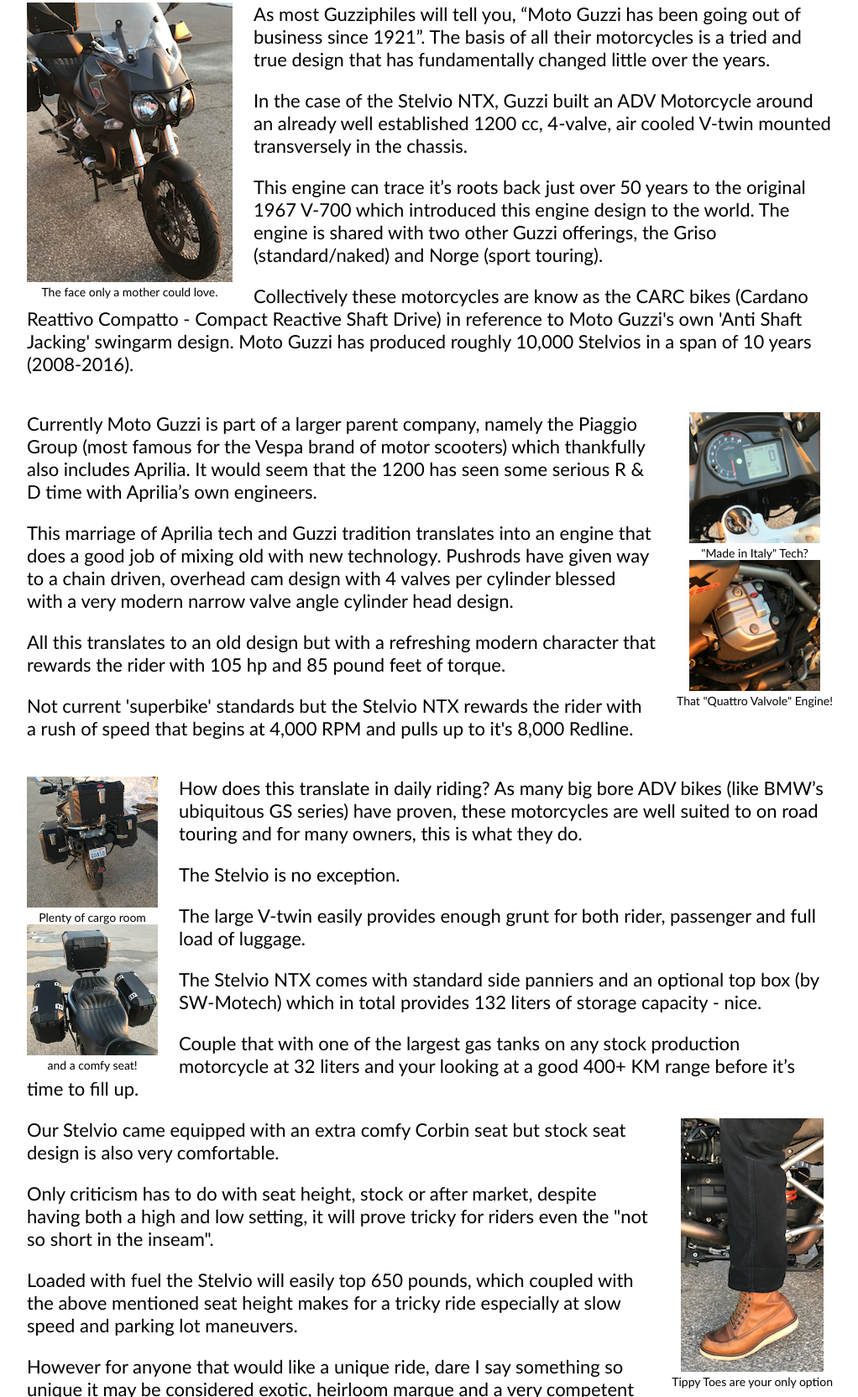
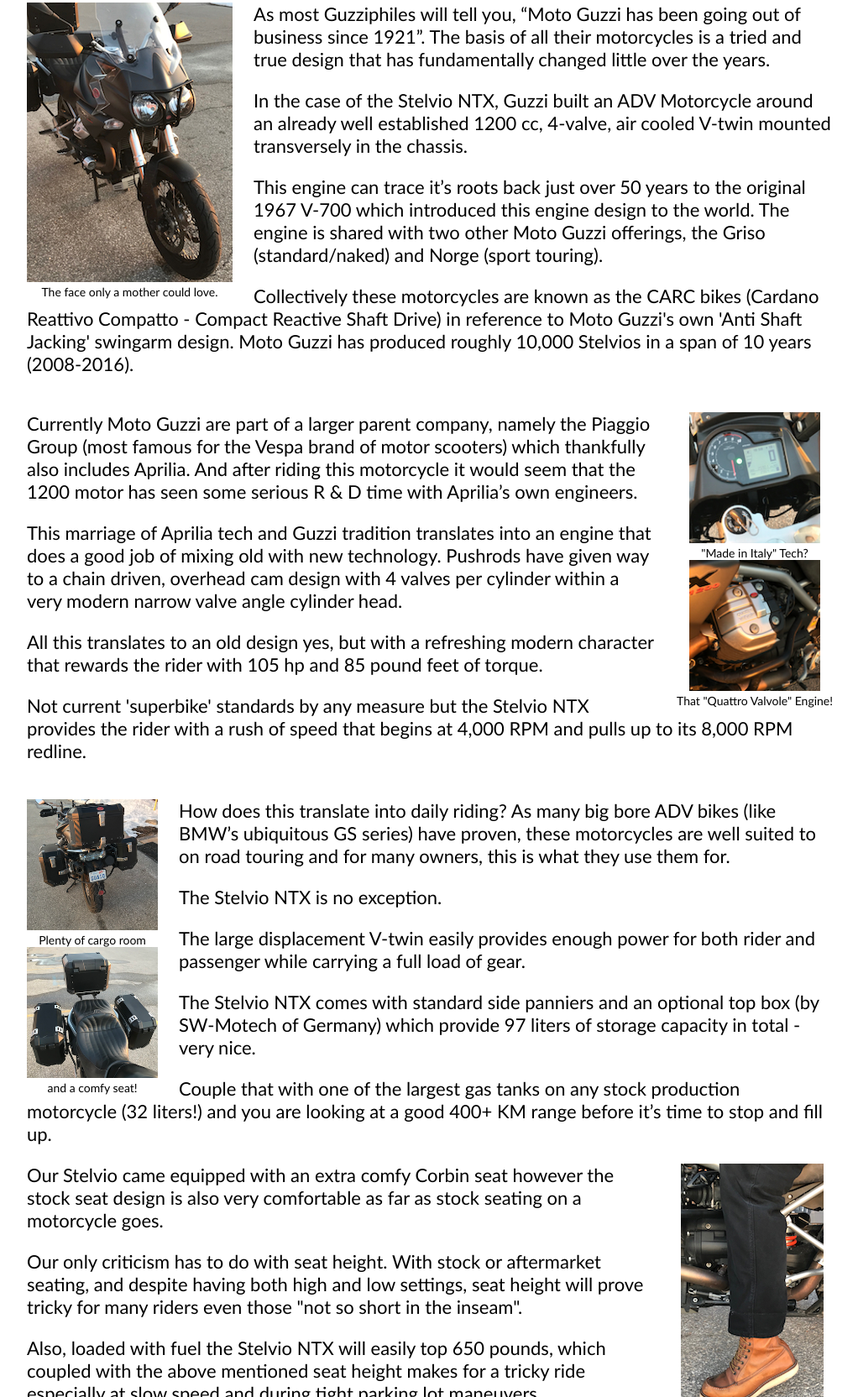
Before and after one commit to paololavita/Canada_Moto_Guide, a plain HTML site: page index.html in a window 1280 px wide. Shown: the part 1136-2800 px from the top of the page at 84% size, without its empty margins (128-1150 px from the left). Drawn offline with Linux system fonts and the light colour scheme.

Commit message:
Update 4 index.html

```diff
--- a/index.html
+++ b/index.html
@@ -96,11 +96,11 @@
 <div class=container>
     <br>
     <br>
-    <p>“Who makes those?” and “Do they still make these?” Now as we all know motorcycles attract a lot of attention but in the case our Stelvio NTX these two comments are most often heard from passersby’s and admirer's alike.</p>
-    <p>It's just part of owning and riding any Moto Guzzi Motorcyle - - new or old alike.</p>
-    <p>Who can fault people because even today a Moto Guzzi is a rare sight on our roads and having ridden this 2013 Moto Guzzi Stelvio 1200 for the past week I have grown accustomed to participating in a somewhat, dare I say  ‘exotic’ and 'exclusive' rare bike club.</p>
+    <p>“Who makes those?” and “Do they still make these?” Now as we all know motorcycles attract a lot of attention but in the case our Stelvio NTX these two comments are most often heard from passer-bys and admirers alike.</p>
+    <p>It's just part of owning and riding any Moto Guzzi motorcyle model new or old alike.</p>
+    <p>Who can fault people because even today a Moto Guzzi is a rare sight on our roads and having ridden this 2013 Moto Guzzi Stelvio NTX 1200 for the past week I have grown accustomed to participating in a somewhat, dare I say  ‘exotic’ and 'exclusive' rare bike club.</p>
     <br>
-    <h4>So what is like spending time Moto Guzzi’s ADV offering?</h4>
+    <h4>So what is it like spending time aboard Moto Guzzi’s ADV offering?</h4>
     <br>
 
     <div class=clearfix1>
@@ -111,8 +111,8 @@
         </div>
         <p>As most Guzziphiles will tell you, “Moto Guzzi has been going out of business since 1921”. The basis of all their motorcycles is a tried and true design that has fundamentally changed little over the years.</p>
         <p>In the case of the Stelvio NTX, Guzzi built an ADV Motorcycle around an already well established 1200 cc, 4-valve, air cooled V-twin mounted transversely in the chassis.</p>
-        <p>This engine can trace it’s roots back just over 50 years to the original 1967 V-700 which introduced this engine design to the world. The engine is shared with two other Guzzi offerings, the Griso (standard/naked) and Norge (sport touring).</p>
-        <p>Collectively these motorcycles are know as the CARC bikes (Cardano Reattivo Compatto - Compact Reactive Shaft Drive) in reference to Moto Guzzi's own 'Anti Shaft Jacking' swingarm design. Moto Guzzi has produced roughly 10,000 Stelvios in a span of 10 years (2008-2016).</p>
+        <p>This engine can trace it’s roots back just over 50 years to the original 1967 V-700 which introduced this engine design to the world. The engine is shared with two other Moto Guzzi offerings, the Griso (standard/naked) and Norge (sport touring).</p>
+        <p>Collectively these motorcycles are known as the CARC bikes (Cardano Reattivo Compatto - Compact Reactive Shaft Drive) in reference to Moto Guzzi's own 'Anti Shaft Jacking' swingarm design. Moto Guzzi has produced roughly 10,000 Stelvios in a span of 10 years (2008-2016).</p>
 
 
     </div>
@@ -125,10 +125,10 @@
                 <a href="cylinder.jpg" target="_blank"><img src="cylinder_page.jpg" height="156" width="156"></a>
                 <figcaption>That "Quattro Valvole" Engine!</figcaption>
         </div>
-        <p>Currently Moto Guzzi is part of a larger parent company, namely the Piaggio Group (most famous for the Vespa brand of motor scooters) which thankfully also includes Aprilia. It would seem that the 1200 has seen some serious R & D time with Aprilia’s own engineers.</p>
-        <p>This marriage of Aprilia tech and Guzzi tradition translates into an engine that does a good job of mixing old with new technology. Pushrods have given way to a chain driven, overhead cam design with 4 valves per cylinder blessed with a very modern narrow valve angle cylinder head design.</p>
-        <p>All this translates to an old design but with a refreshing modern character that rewards the rider with 105 hp and 85 pound feet of torque.</p>
-        <p>Not current 'superbike' standards but the Stelvio NTX rewards the rider with a rush of speed that begins at 4,000 RPM and pulls up to it's 8,000 Redline.</p>
+        <p>Currently Moto Guzzi are part of a larger parent company, namely the Piaggio Group (most famous for the Vespa brand of motor scooters) which thankfully also includes Aprilia. And after riding this motorcycle it would seem that the 1200 motor has seen some serious R & D time with Aprilia’s own engineers.</p>
+        <p>This marriage of Aprilia tech and Guzzi tradition translates into an engine that does a good job of mixing old with new technology. Pushrods have given way to a chain driven, overhead cam design with 4 valves per cylinder within a very modern narrow valve angle cylinder head.</p>
+        <p>All this translates to an old design yes, but with a refreshing modern character that rewards the rider with 105 hp and 85 pound feet of torque.</p>
+        <p>Not current 'superbike' standards by any measure but the Stelvio NTX provides the rider with a rush of speed that begins at 4,000 RPM and pulls up to its 8,000 RPM redline.</p>
 
     </div>
 
@@ -140,11 +140,11 @@
                 <a href="seat.jpg" target="_blank"><img src="seat_page.jpg" height="156" width="156"></a>
                 <figcaption>and a comfy seat!</figcaption>
         </div>
-        <p>How does this translate in daily riding? As many big bore ADV bikes (like BMW’s ubiquitous GS series) have proven, these motorcycles are well suited to on road touring and for many owners, this is what they do.</p>
-        <p>The Stelvio is no exception.</p>
-        <p>The large V-twin easily provides enough grunt for both rider, passenger and full load of luggage.</p>
-        <p>The Stelvio NTX comes with standard side panniers and an optional top box (by SW-Motech) which in total provides 132 liters of storage capacity - nice.</p>
-        <p>Couple that with one of the largest gas tanks on any stock production motorcycle at 32 liters and your looking at a good 400+ KM range before it’s time to fill up.</p>
+        <p>How does this translate into daily riding? As many big bore ADV bikes (like BMW’s ubiquitous GS series) have proven, these motorcycles are well suited to on road touring and for many owners, this is what they use them for.</p>
+        <p>The Stelvio NTX is no exception.</p>
+        <p>The large displacement V-twin easily provides enough power for both rider and passenger while carrying a full load of gear.</p>
+        <p>The Stelvio NTX comes with standard side panniers and an optional top box (by SW-Motech of Germany) which provide 97 liters of storage capacity in total - very nice.</p>
+        <p>Couple that with one of the largest gas tanks on any stock production motorcycle (32 liters!) and you are looking at a good 400+ KM range before it’s time to stop and fill up.</p>
 
     </div>
 
@@ -154,10 +154,10 @@
                 <a href="tippy_toe.jpg" target="_blank"><img src="tippy_toe_page.jpg" height="302" width="170"></a>
                 <figcaption>Tippy Toes are your only option</figcaption>
         </div>
-        <p>Our Stelvio came equipped with an extra comfy Corbin seat but stock seat design is also very comfortable.</p>
-        <p>Only criticism has to do with seat height, stock or after market, despite having both a high and low setting, it will prove tricky for riders even the "not so short in the inseam".</p>
-        <p>Loaded with fuel the Stelvio will easily top 650 pounds, which coupled with the above mentioned seat height makes for a tricky ride especially at slow speed and parking lot maneuvers.</p>
-        <p>However for anyone that would like a unique ride, dare I say something so unique it may be considered exotic, heirloom marque and a very competent and easy to maintain ADV, one should not pass up on the Stelvio.</p>
+        <p>Our Stelvio came equipped with an extra comfy Corbin seat however the stock seat design is also very comfortable as far as stock seating on a motorcycle goes.</p>
+        <p>Our only criticism has to do with seat height. With stock or aftermarket seating, and despite having both high and low settings, seat height will prove tricky for many riders even those "not so short in the inseam".</p>
+        <p>Also, loaded with fuel the Stelvio NTX will easily top 650 pounds, which coupled with the above mentioned seat height makes for a tricky ride especially at slow speed and during tight parking lot maneuvers.</p>
+        <p>However for anyone that would like a unique ride, dare I say something so unique it may be considered exotic, if you want to own an heirloom marque and a very competent and easy to maintain ADV at that, one should not pass up on the Stelvio NTX.</p>
         <br>
         <br>
     </div>
```
